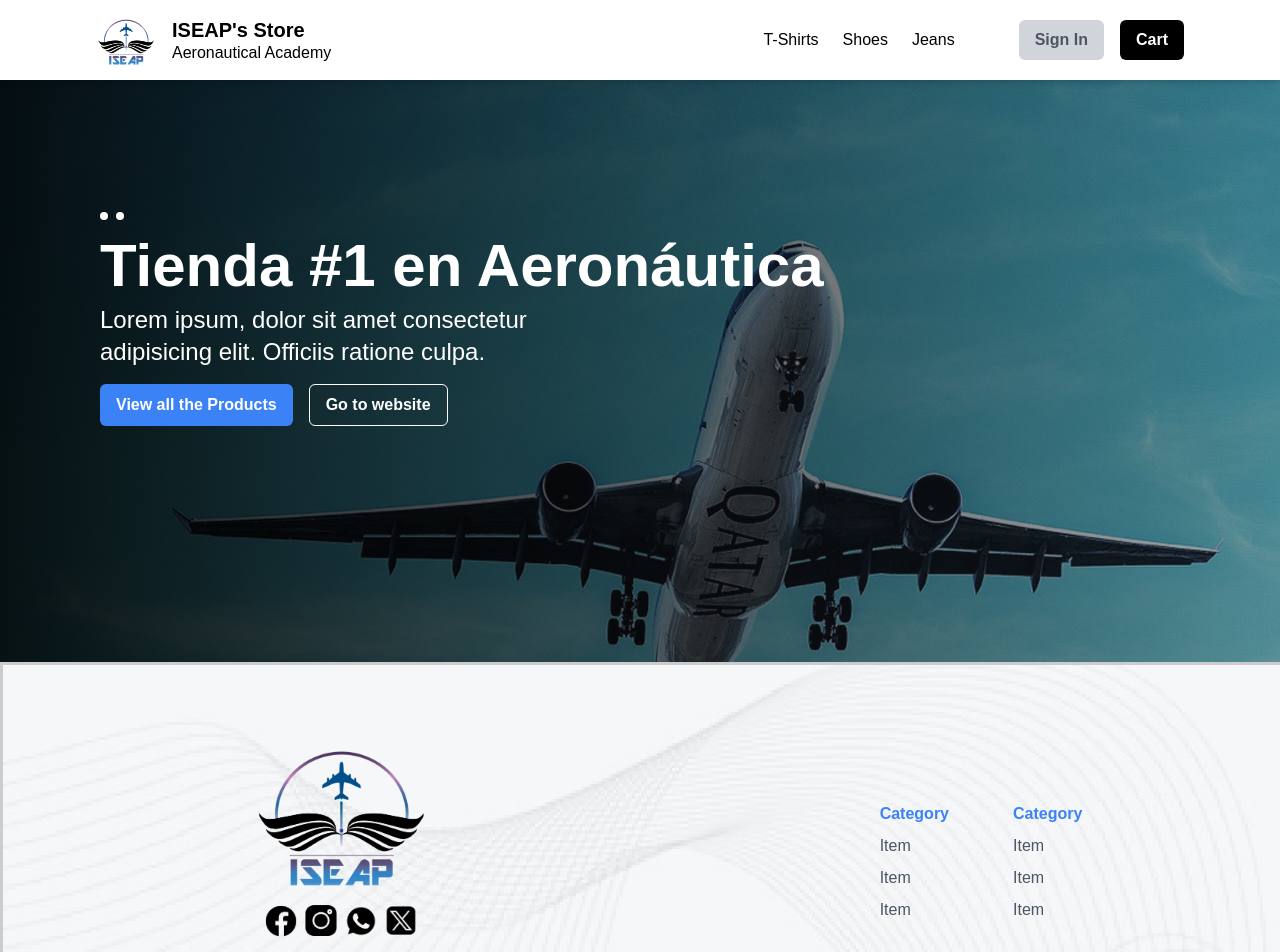
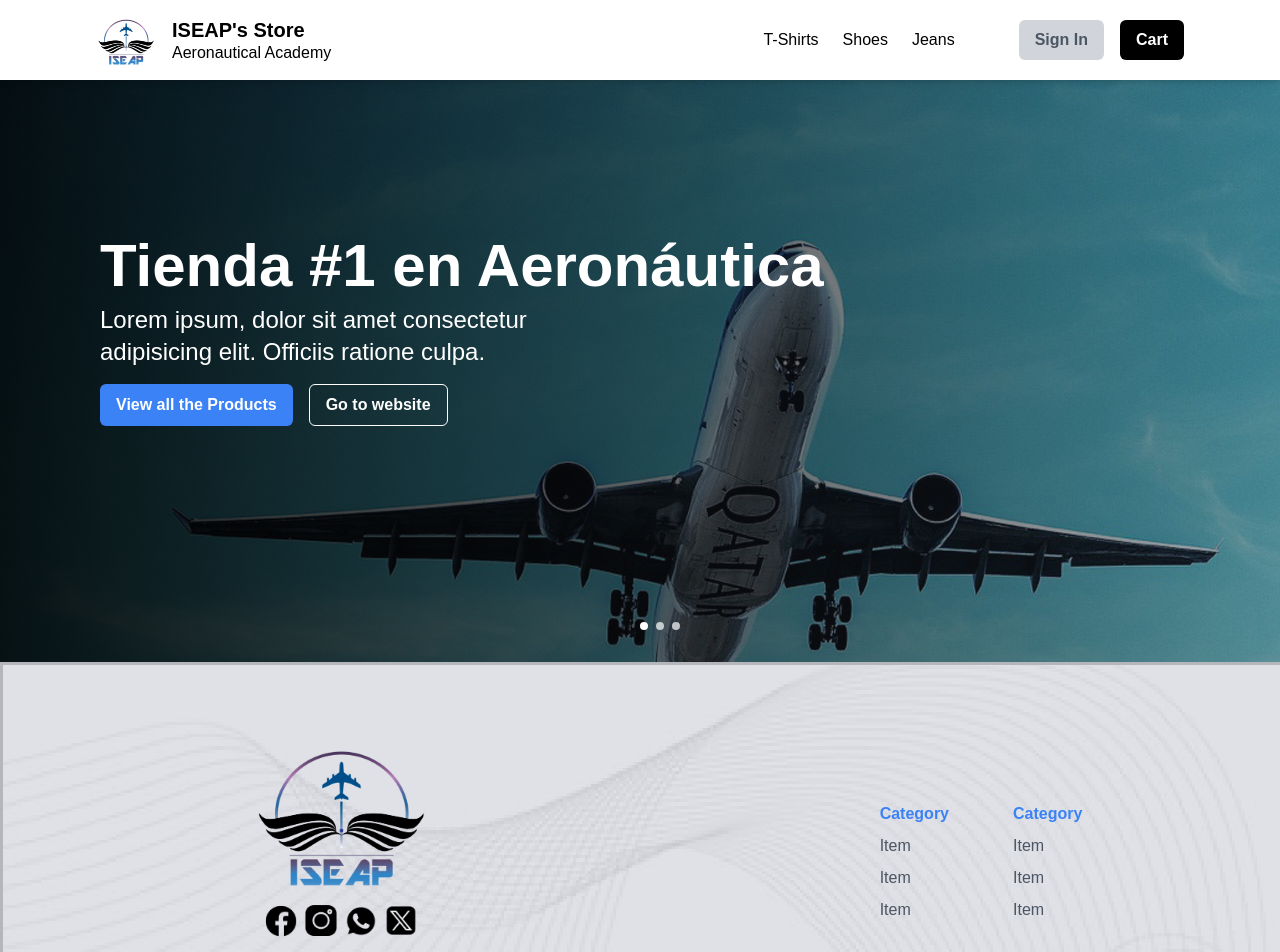
Before and after one commit to emaadev/nextjs-aviation-store, a Next.js app: page / in a window 1280 px wide. Shown: the top 952 px of the page. Built offline with nearby package versions, Linux system fonts and the light colour scheme.

Commit message:
changing the position of the banner selection

```diff
--- a/components/Footer.tsx
+++ b/components/Footer.tsx
@@ -2,7 +2,7 @@ import Image from "next/image";
 
 const Footer = () => {
   return (
-    <footer className="bg-gray-100 w-full h-[400px] bg-footer-texture flex justify-around">
+    <footer className="bg-gray-300 w-full h-[400px] bg-footer-texture flex justify-around">
       <div className="flex flex-col items-center justify-center">
         <div className="flex flex-col justify-center items-center mb-4">
           <Image src="/logo.png" width="180" height="180" alt="ISEAP Logo" />
--- a/components/Hero.tsx
+++ b/components/Hero.tsx
@@ -15,13 +15,6 @@ const Hero = () => {
 
       <div className="absolute top-0 left-0 w-full h-full bg-gradient-to-r from-black/90 to-gray-800/40" />
       <div className="absolute top-0 left-0 w-full h-full flex flex-col items-start justify-center px-[100px]">
-        <div className="relative">
-          <div className="absolute -top-6 left-0 flex items-center justify-center gap-2">
-            <div className="w-2 h-2 rounded-full bg-white" />
-            <div className="w-2 h-2 rounded-full bg-white" />
-          </div>
-        </div>
-
         <h1 className="text-white text-6xl font-bold mb-2">
           Tienda #1 en Aeronáutica
         </h1>
@@ -40,6 +33,14 @@ const Hero = () => {
           </Button>
         </div>
       </div>
+
+      <div className="relative">
+        <div className="absolute -top-10 left-1/2 flex items-center justify-center gap-2">
+          <div className="w-2 h-2 rounded-full bg-white" />
+          <div className="w-2 h-2 rounded-full bg-white/70" />
+          <div className="w-2 h-2 rounded-full bg-white/70" />
+        </div>
+      </div>
     </section>
   );
 };
```
